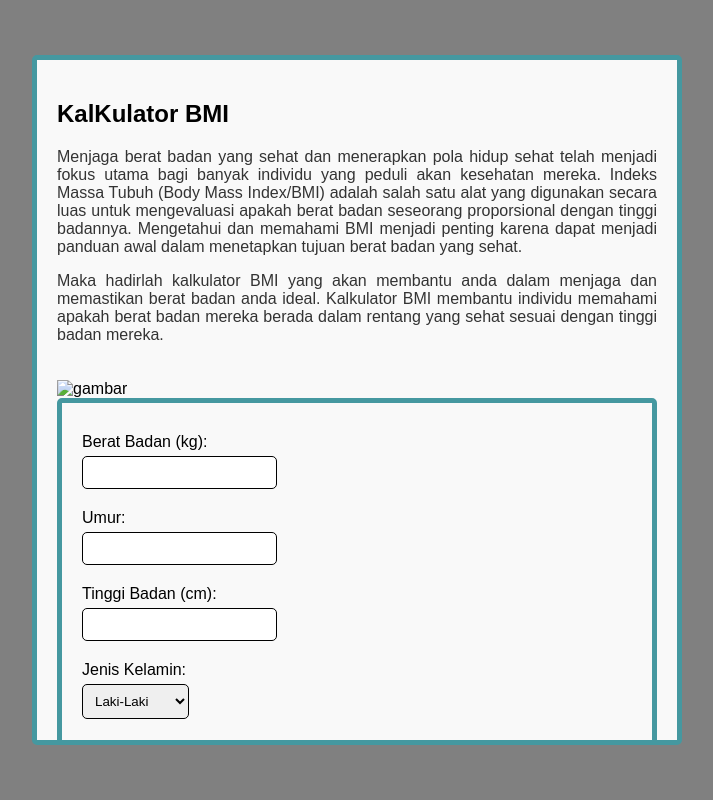
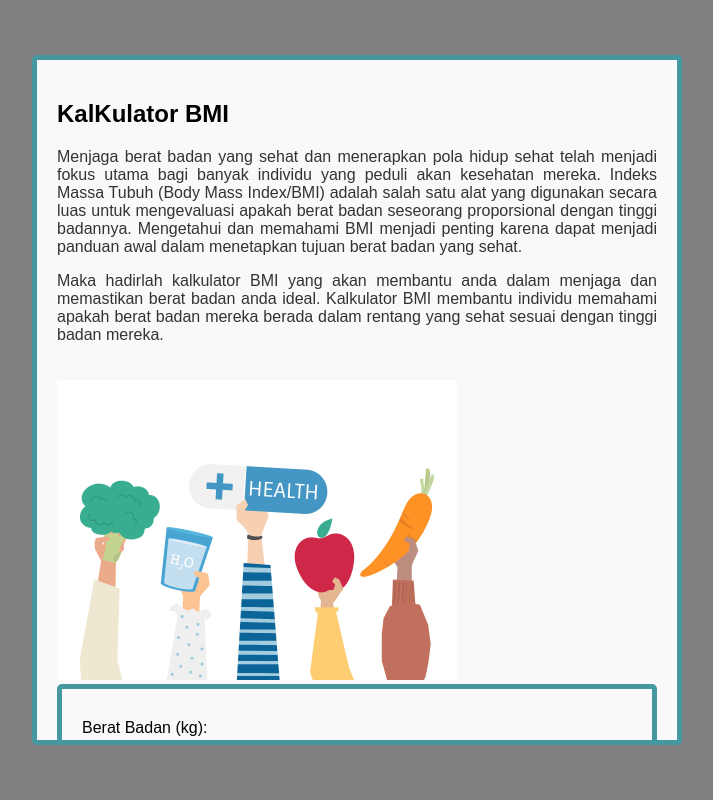
Before and after one commit to revou-fundamental-course/30-oct-23-Rzkywdnsyh, a plain HTML site: page index.html in a window 1280 px wide. Shown: the whole page, without its empty margins (283-996 px from the left). Drawn offline with Linux system fonts and the light colour scheme.

Commit message:
second push

```diff
--- a/index.html
+++ b/index.html
@@ -13,7 +13,7 @@
         <h2>KalKulator BMI</h2>
         <p>Menjaga berat badan yang sehat dan menerapkan pola hidup sehat telah menjadi fokus utama bagi banyak individu yang peduli akan kesehatan mereka. Indeks Massa Tubuh (Body Mass Index/BMI) adalah salah satu alat yang digunakan secara luas untuk mengevaluasi apakah berat badan seseorang proporsional dengan tinggi badannya. Mengetahui dan memahami BMI menjadi penting karena dapat menjadi panduan awal dalam menetapkan tujuan berat badan yang sehat.</p>
         <p>Maka hadirlah kalkulator BMI yang akan membantu anda dalam menjaga dan memastikan berat badan anda ideal. Kalkulator BMI membantu individu memahami apakah berat badan mereka berada dalam rentang yang sehat sesuai dengan tinggi badan mereka.</p>
-        <img src="gambar/kesehatan-tubuh.jpg" alt="gambar" style="width: 100%; max-width: 400px; margin-top: 20px;">
+        <img src="assets/kesehatan-tubuh.jpg" alt="gambar" style="width: 100%; max-width: 400px; margin-top: 20px;">
         <div class="container">
         <div class="input-container">
             <div class="input-box">
```
